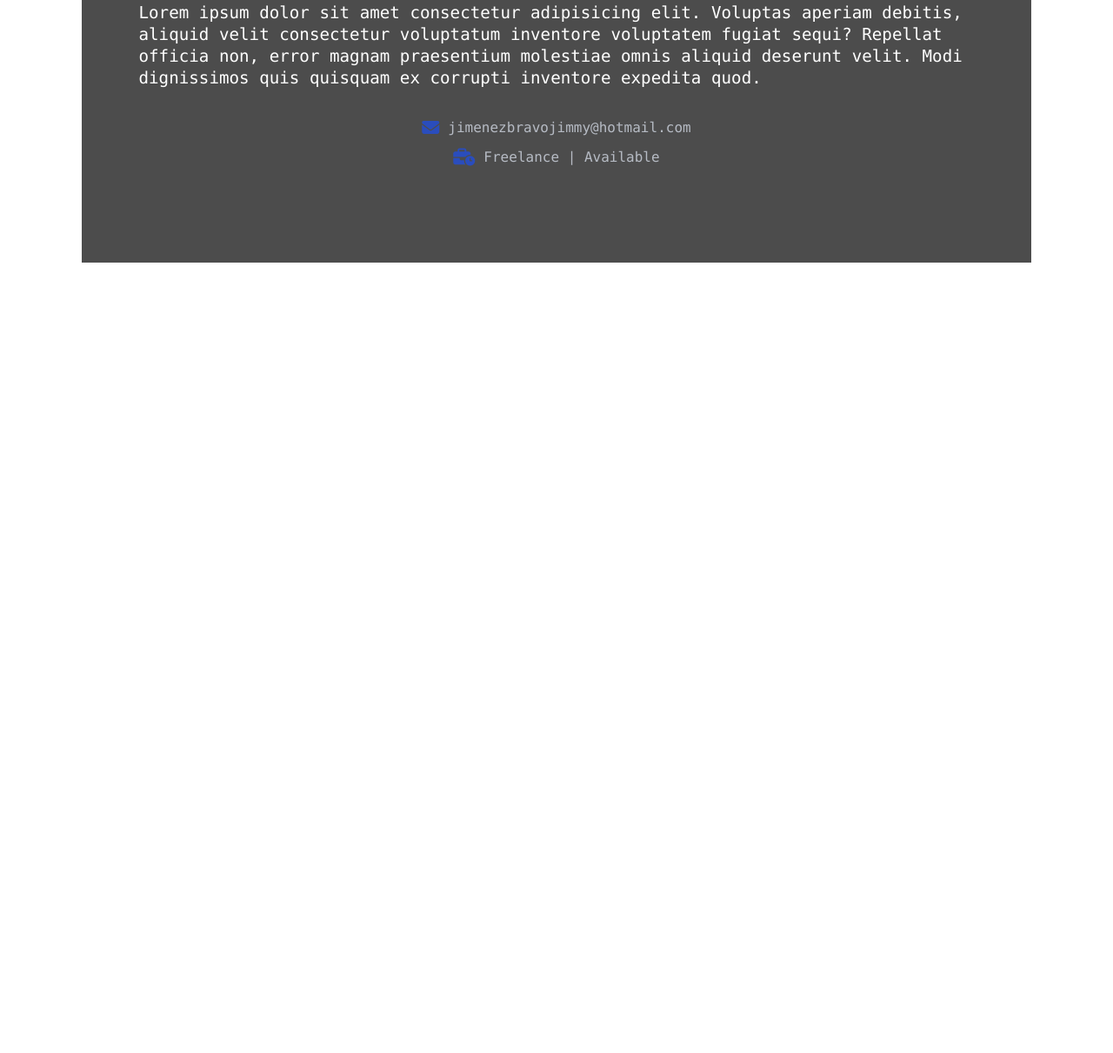
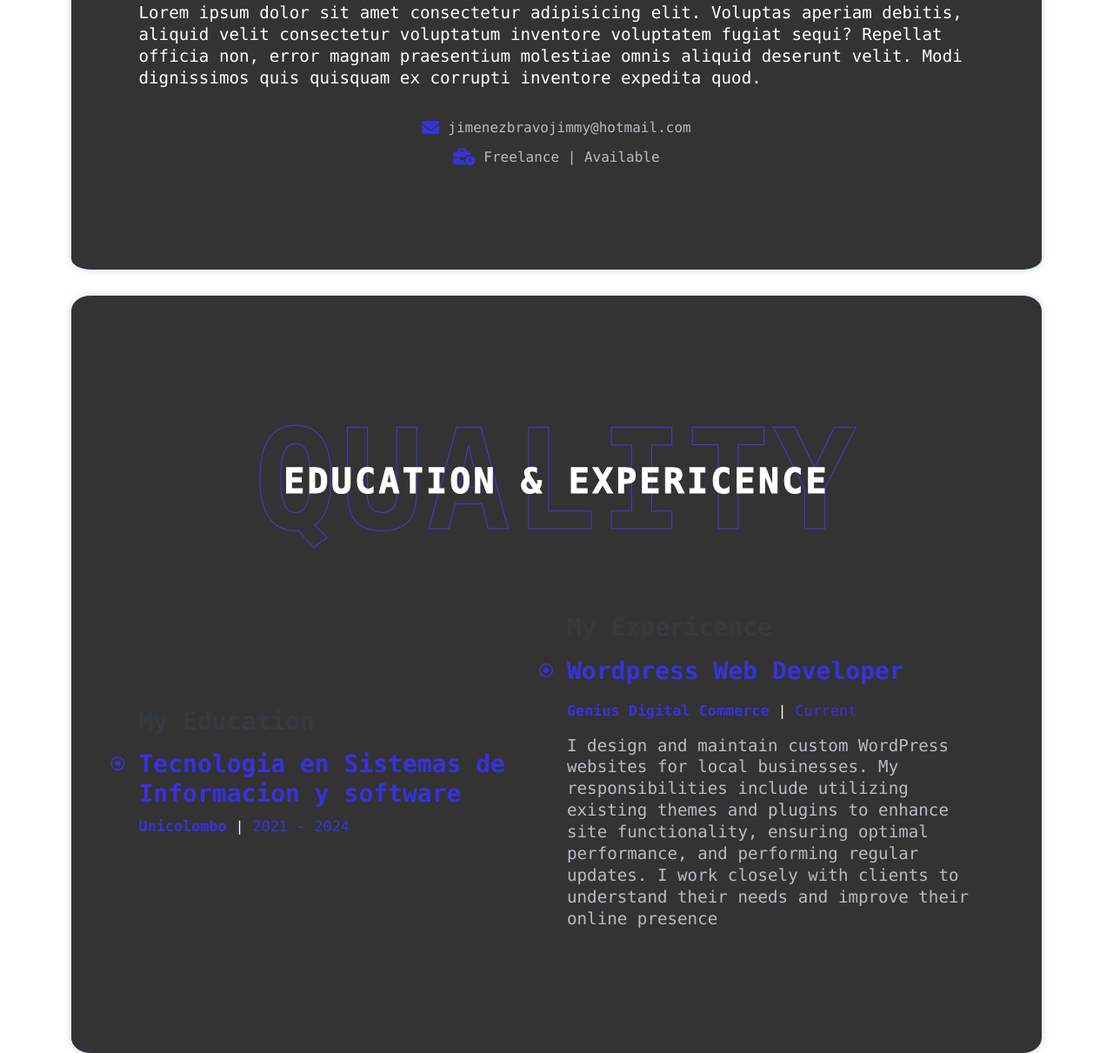
Before and after one commit to Jimmy2004S/my-portfolio, a website with bundled scripts: page index.html in a window 1280 px wide. Shown: the part 1200-2411 px from the top of the page at 87% size. Before the commit the page ends 1510 px from the top, so only its background shows below. Built offline with nearby package versions, Linux system fonts and the light colour scheme.

Commit message:
my qualification section

```diff
--- a/index.html
+++ b/index.html
@@ -124,7 +124,65 @@
             </section>
             <!-- About End -->
 
+            <!-- Qualification Start -->
+            <section>
+                <div class="container-fluid py-2" id="qualification">
+                    <div class="container">
+                        <div class="d-flex align-items-center justify-content-center">
+                            <h1 class="display-1 text-uppercase"
+                                style="-webkit-text-stroke: 1px #423ad9; color: #ffffff00">
+                                Quality
+                            </h1>
+                            <h1 class="position-absolute text-uppercase text-light"
+                                style="-webkit-text-stroke: 1px white">Education & Expericence</h1>
+                        </div>
+                        <div class="row align-items-center mt-5 qualification-content">
+                            <div class="col-12 col-lg-6">
+                                <h3 class="mb-2">My Education</h3>
+                                <div class="border-left border-primary pt-2 pl-4 ml-2">
+                                    <div class="position-relative mb-4">
+                                        <i class="far fa-dot-circle text-primary position-absolute"
+                                            style="top: 8px; left: -32px;"></i>
+                                        <h3 class="font-weight-bold text-primary">Tecnologia en Sistemas de
+                                            Informacion y
+                                            software</h3>
+                                        <p class="mb-2 qualification-detail-study">
+                                            <small><strong>Unicolombo </strong><span>|</span> 2021 -
+                                                2024</small>
+                                        </p>
+                                        <p></p>
+                                    </div>
+                                </div>
+                            </div>
+                            <div class="col-12 col-lg-6">
+                                <h3 class="mb-2">My Expericence</h3>
+                                <div class="border-left border-primary pt-2 pl-4 ml-2">
+                                    <div class="position-relative mb-4">
+                                        <i class="far fa-dot-circle text-primary position-absolute"
+                                            style="top: 8px; left: -32px;"></i>
+                                        <h3 class="font-weight-bold mb-3 text-primary">Wordpress Web Developer</h3>
+                                        <p class="qualification-detail-study">
+                                            <small><strong>Genius Digital Commerce </strong><span>|</span> Current
+                                            </small>
+                                        </p>
+                                        <p class="text-secondary">
+                                            I design and maintain custom WordPress websites for local businesses. My
+                                            responsibilities include utilizing existing themes and plugins to enhance
+                                            site functionality, ensuring optimal performance, and performing regular
+                                            updates. I work closely with clients to understand their needs and improve
+                                            their online presence
+                                        </p>
+                                    </div>
+                                </div>
+                            </div>
+                        </div>
+                    </div>
+                </div>
         </div>
+        </section>
+        <!-- Qualification End -->
+
+    </div>
 
     </div>
 
@@ -159,60 +217,7 @@
 
 
 
-<!-- Qualification Start -->
-<!-- <section>
-            <div class="container-fluid py-2" id="qualification">
-                <div class="container">
-                    <div class="position-relative d-flex align-items-center justify-content-center">
-                        <h1 class="display-1 text-uppercase text-white" style="-webkit-text-stroke: 1px #dee2e6;">
-                            Quality
-                        </h1>
-                        <h1 class="position-absolute text-uppercase text-secondary"
-                            style="-webkit-text-stroke: var(primary)">Education & Expericence</h1>
-                    </div>
-                    <div class="row align-items-center">
-                        <div class="col-lg-6">
-                            <h3 class="mb-4">My Education</h3>
-                            <div class="border-left border-primary pt-2 pl-4 ml-2">
-                                <div class="position-relative mb-4">
-                                    <i class="far fa-dot-circle text-primary position-absolute"
-                                        style="top: 2px; left: -32px;"></i>
-                                    <h5 class="font-weight-bold mb-1">Master In CSE</h5>
-                                    <p class="mb-2"><strong>Cambridge University</strong> | <small>2000 - 2050</small>
-                                    </p>
-                                    <p>Tempor eos dolore amet tempor dolor tempor. Dolore ea magna sit amet dolor
-                                        eirmod.
-                                        Eos
-                                        ipsum est tempor dolor. Clita lorem kasd sed ea lorem diam ea lorem eirmod duo
-                                        sit
-                                        ipsum
-                                        stet lorem diam</p>
-                                </div>
-                            </div>
-                        </div>
-                        <div class="col-lg-6">
-                            <h3 class="mb-4">My Expericence</h3>
-                            <div class="border-left border-primary pt-2 pl-4 ml-2">
-                                <div class="position-relative mb-4">
-                                    <i class="far fa-dot-circle text-primary position-absolute"
-                                        style="top: 2px; left: -32px;"></i>
-                                    <h5 class="font-weight-bold mb-1">Web Designer</h5>
-                                    <p class="mb-2"><strong>Soft Company</strong> | <small>2000 - 2050</small></p>
-                                    <p>Tempor eos dolore amet tempor dolor tempor. Dolore ea magna sit amet dolor
-                                        eirmod.
-                                        Eos
-                                        ipsum est tempor dolor. Clita lorem kasd sed ea lorem diam ea lorem eirmod duo
-                                        sit
-                                        ipsum
-                                        stet lorem diam</p>
-                                </div>
-                            </div>
-                        </div>
-                    </div>
-                </div>
-            </div>
-        </section> -->
-<!-- Qualification End -->
+
 
 <!-- Skill Start -->
 <!-- <section>
--- a/scss/style.scss
+++ b/scss/style.scss
@@ -1,10 +1,10 @@
 /******* Bootstrap Theming ********/
 
-$primary: #423ad9;
+$primary: #3931db;
 $secondary: #b6bbc4;
 $light: #ffffff;
 $dark: #343a40;
-$icons: #2a4dbd;
+$small: #4e48c4;
 
 $font-family-sans-serif: "Consolas", sans-serif;
 
@@ -22,8 +22,6 @@ $display-font-sizes: (
   5: 3rem,
   6: 2.5rem
 );
-
-$h1-font-size: 4rem;
 
 $enable-responsive-font-sizes: true;
 
@@ -109,7 +107,6 @@ $enable-responsive-font-sizes: true;
 }
 
 /* About section */
-
 .about-my-data{
   justify-content: center;
   row-gap: 10px;
@@ -123,22 +120,39 @@ $enable-responsive-font-sizes: true;
 }
 
 .about-my-data div i{
-  color: $icons;
+  color: $primary;
   font-size: 20px;
 }
 
+/* Qualification section */
+.qualification-content{
+  display: flex;
+  row-gap: 40px;
+}
+
+.qualification-detail-study{
+  font-size: 1.2rem;
+  color: $primary;
+}
+
+.qualification-detail-study span{
+  color: white;
+  font-size: 1rem;
+}
 
 section {
   display: flex;
 }
 
-section:nth-child(odd) .container {
+section {
   background-color: rgba(0, 0, 0, 0.8);
+  border-radius: 2%;
+    box-shadow: 0px 0px 10px 0px rgba(62, 112, 251, 0.288);
 }
 
-section:nth-child(even) .container{
-  background-color: rgba(0, 0, 0, 0.7);
-}
+// section:nth-child(even) .container{
+//   background-color: rgba(0, 0, 0, 0.7);
+// }
 
 .container{
   padding: 10% 6% !important;
@@ -147,13 +161,14 @@ section:nth-child(even) .container{
 /********** Template CSS ************/
 h1,
 .font-weight-bolder {
-  font-weight: 900 !important;
+  font-weight: bold !important;
+  letter-spacing: 0.2rem;
 }
 
 h2,
 h3,
 .font-weight-bold {
-  font-weight: 700 !important;
+  font-weight: 800 !important;
 }
 
 h4,
```
Also changed, not shown: scss/style.css, 1 other file.
